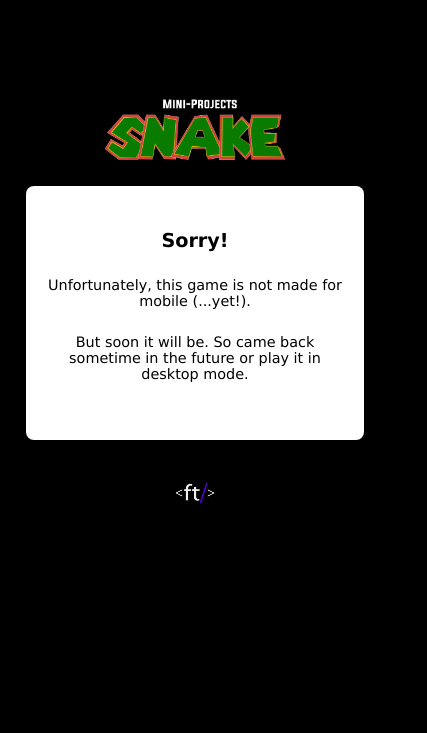
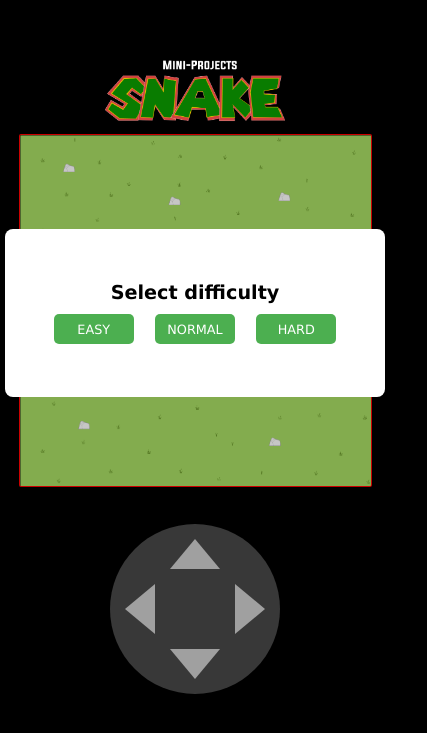
Before and after one commit to FacuTombesi/SnakeGame, a plain HTML site: page index.html in a window 390 px wide. Shown: the part 109-842 px from the top of the page, 427 px wide, since content can reach past the window. Drawn offline with Linux system fonts and the light colour scheme.

Commit message:
added responsive joystick

```diff
--- a/index.html
+++ b/index.html
@@ -44,6 +44,14 @@
             </div>
         </div>
         <div id="game_board"></div>
+        <div id="joystick">
+            <div class="d-pad">
+                <div id="up" class="arrow up"></div>
+                <div id="right" class="arrow right"></div>
+                <div id="down" class="arrow down"></div>
+                <div id="left" class="arrow left"></div>
+            </div>
+        </div>
         <footer>
             <p class="footer_p">Classic Snake game developed with JavaScript, HTML and CSS.</p>
             <div class="links">
--- a/input.js
+++ b/input.js
@@ -1,23 +1,56 @@
 let inputDirection = { x: 0, y: 0, rotate: 0 };
 let lastInputDirection = { x: 0, y: 0, rotate: 0 };
+
+// Movimientos
+const moveUp = { x: 0, y: -1, rotate: "rotate(270deg)" };
+const moveDown = { x: 0, y: 1, rotate: "rotate(90deg)" };
+const moveLeft = { x: -1, y: 0, rotate: "rotate(180deg)" };
+const moveRight = { x: 1, y: 0, rotate: "rotate(0deg)" };
+
+// Botones del D-pad
+const upButton = document.getElementById("up");
+const downButton = document.getElementById("down");
+const leftButton = document.getElementById("left");
+const rightButton = document.getElementById("right");
+
+// Event listeners para cada boton
+upButton.addEventListener("click", () => {
+    if (lastInputDirection.y !== 0) return;
+    inputDirection = moveUp;
+});
+
+downButton.addEventListener("click", () => {
+    if (lastInputDirection.y !== 0) return;
+    inputDirection = moveDown;
+});
+
+leftButton.addEventListener("click", () => {
+    if (lastInputDirection.x !== 0) return;
+    inputDirection = moveLeft;
+});
+
+rightButton.addEventListener("click", () => {
+    if (lastInputDirection.x !== 0) return;
+    inputDirection = moveRight;
+});
 
 window.addEventListener("keydown", e => { // addEventListener("keydown") escucha a cuando apreto en una tecla en el teclado
     switch (e.key) {
         case "ArrowUp":
             if (lastInputDirection.y !== 0) break; // Este condicional va a chequear que mi ultimo input no haya sido ni arriba ni abajo en el eje y (izquierda o derecha en el eje x) para que no pueda usar ArrowUp o ArrowDown cuando este moviendome por el eje y
-            inputDirection = { x: 0, y: -1, rotate: "rotate(270deg)" }; // En javascript, y es negativo para moverse para arriba
+            inputDirection = moveUp; // En javascript, y es negativo para moverse para arriba
             break;
         case "ArrowDown":
             if (lastInputDirection.y !== 0) break;
-            inputDirection = { x: 0, y: 1, rotate: "rotate(90deg)" };
+            inputDirection = moveDown;
             break;
         case "ArrowLeft":
             if (lastInputDirection.x !== 0) break;
-            inputDirection = { x: -1, y: 0, rotate: "rotate(180deg)" };
+            inputDirection = moveLeft;
             break;
         case "ArrowRight":
             if (lastInputDirection.x !== 0) break;
-            inputDirection = { x: 1, y: 0, rotate: "rotate(0deg)" };
+            inputDirection = moveRight;
             break;
     }
 });
--- a/styles.css
+++ b/styles.css
@@ -87,7 +87,6 @@ button {
     cursor: pointer;
     width: 90px;
     height: 30px;
-    cursor: pointer;
 }
 
 button:hover {
@@ -105,6 +104,10 @@ button:hover {
     grid-template-columns: repeat(41, 1fr);
     border: 1px solid rgba(255, 0, 0, .8);
     border-radius: 2px;
+}
+
+#joystick {
+    display: none;
 }
 
 .snake {
@@ -225,16 +228,103 @@ footer {
 }
 
 @media only screen and (max-width: 768px) {
+    /* #game_board {
+        visibility: hidden;
+    } */
+
+    /* #responsive_msg {
+        visibility: visible;
+    } */
+
+    /* #difficulty_select {
+        visibility: hidden;
+    } */
+
     #game_board {
-        visibility: hidden;
+        width: 90vmin;
+        height: 90vmin;
     }
 
-    #responsive_msg {
-        visibility: visible;
+    #joystick {
+        display: block;
+        position: absolute;
+        width: 170px;
+        height: 170px;
+        margin: 0 auto;
+        background-color: rgba(187, 187, 187, 0.3);
+        top: 75%;
+        border-radius: 50%;
+    }
+
+    .arrow {
+        position: absolute;
+        width: 50px;
+        height: 50px;
+        background-color: rgba(187, 187, 187, 0.8);
+        /* border-radius: 50%; */
+        cursor: pointer;
+    }
+
+    .up {
+        top: 0;
+        left: 50%;
+        transform: translateX(-50%);
+        margin-top: 10px;
+        clip-path: polygon(0% 70%, 50% 10%, 100% 70%);
+    }
+
+    .right {
+        top: 50%;
+        right: 0;
+        transform: translateY(-50%);
+        margin-right: 10px;
+        clip-path: polygon(30% 0%, 90% 50%, 30% 100%);
+    }
+
+    .down {
+        bottom: 0;
+        left: 50%;
+        transform: translateX(-50%);
+        margin-bottom: 10px;
+        clip-path: polygon(0% 30%, 50% 90%, 100% 30%);
+    }
+
+    .left {
+        top: 50%;
+        left: 0;
+        transform: translateY(-50%);
+        margin-left: 10px;
+        clip-path: polygon(70% 0%, 10% 50%, 70% 100%);
     }
 
     #difficulty_select {
-        visibility: hidden;
+        width: 45vh;
+    }
+
+    button {
+        width: 80px;
+    }
+
+    .modal_content {
+        width: 200px;
+        height: 180px;
+    }
+
+    .modal_content p {
+        font-size: 0.8rem;
+    }
+
+    .score {
+        justify-content: center;
+    }
+
+    .score_p {
+        font-size: 1.2rem;
+    }
+
+    .score_num {
+        font-size: 1.4rem;
+        margin-left: 10px;
     }
 
     footer {
@@ -242,12 +332,14 @@ footer {
     }
 
     .footer_p {
-        visibility: hidden;
-        position: absolute;
+        display: none;
     }
 
     .links {
-        visibility: hidden;
-        position: absolute;
+        display: none;
+    }
+
+    .portfolio_logo {
+        display: none;
     }
 }
```
